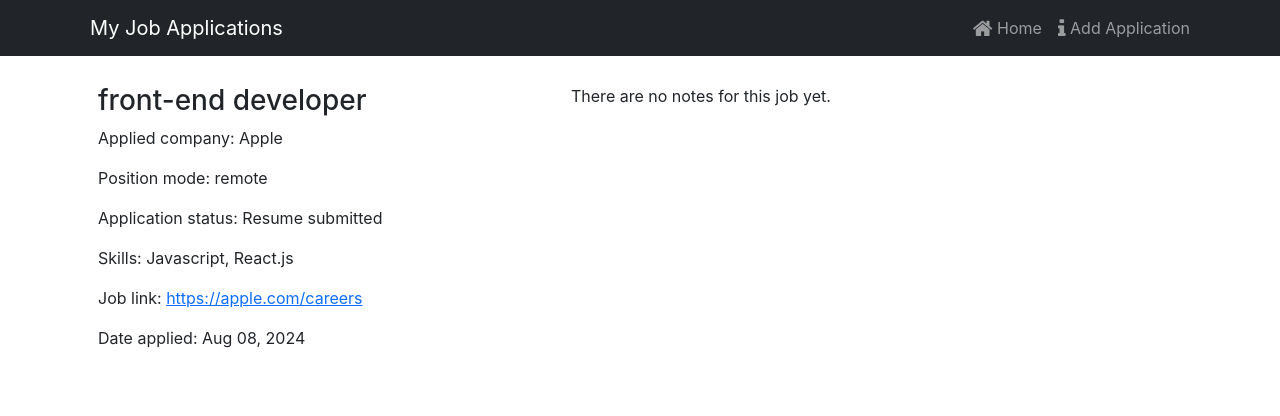
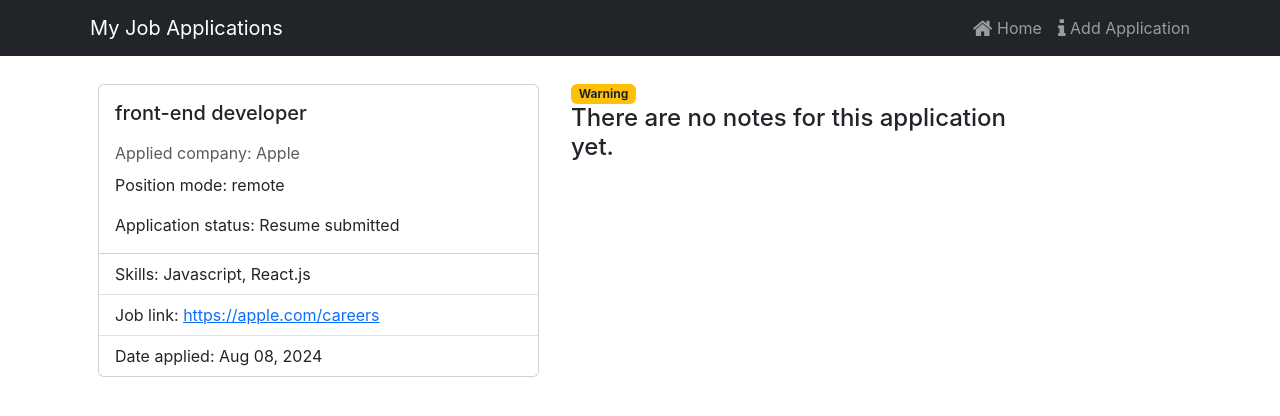
Before and after one commit to priscillayouziqian/job-application-tracker, a React (Create React App) app: page /jobs/0 in a window 1280 px wide. Shown: the top 416 px of the page. Built offline with nearby package versions, Linux system fonts and the light colour scheme.

Commit message:
updated UI to JobPage, created jobsSlice let jobs data accessed by useSelector

```diff
--- a/src/App.js
+++ b/src/App.js
@@ -1,14 +1,18 @@
 import { useState } from 'react';
 import HomePage from './pages/HomePage';
 import AddApplicatonPage from './pages/AddApplicatonPage';
-import { TEST_JOBS } from './shared/TEST_JOBS';
+// import { TEST_JOBS } from './shared/TEST_JOBS';
+import { selectAllJobs } from './jobs/jobsSlice';
+import { useSelector } from 'react-redux';
 import { Route, Routes } from 'react-router-dom';
 import { Container } from "react-bootstrap";
 import JobPage from './pages/JobPage';
 import Header from './components/Header';
 
 function App() {
-  const [jobsList, setJobsList] = useState( TEST_JOBS )
+  // access the jobs data using useSelecter
+  const jobs = useSelector(selectAllJobs);
+  const [jobsList, setJobsList] = useState(jobs);
 
   return (
     <div>
--- a/src/components/RandomPage.js
+++ /dev/null
@@ -1,4 +0,0 @@
-const RandomPage = () => {
-
-}
-export default RandomPage;
--- /dev/null
+++ b/src/jobs/jobsSlice.js
@@ -0,0 +1,19 @@
+import { createSlice } from "@reduxjs/toolkit";
+import { TEST_JOBS } from "../shared/TEST_JOBS";
+
+const initialState = {
+    jobsArray: TEST_JOBS
+};
+
+const jobsSlice = createSlice({
+    name: 'jobs',
+    initialState,
+    reducers: {
+    }
+})
+
+export const jobsReducer = jobsSlice.reducer;
+
+export const selectAllJobs = (state) => {
+    return state.jobs.jobsArray;
+}
--- a/src/notes/NotesList.js
+++ b/src/notes/NotesList.js
@@ -1,4 +1,4 @@
-import { Col } from 'react-bootstrap';
+import { Col, Badge, Stack } from 'react-bootstrap';
 import Note from './Note';
 import { selectNotesByJobId } from './notesSlice';
 import NoteForm from './NoteForm';
@@ -10,7 +10,7 @@ const NotesList = ({jobId}) => {
 
     if(notes && notes.length > 0){
         return (
-            <Col md='5' className='m-1'>
+            <Col md='5' className='m-1 mb-3'>
                 <h4>Notes</h4>
                 {notes.map((note) => {
                     return <Note key={note.id} note={note} />;
@@ -21,10 +21,15 @@ const NotesList = ({jobId}) => {
         )
     }
   return (
-    <Col md='5' className='m-1'>
-            There are no notes for this job yet.
+    <Col md="5" className="m-1">
+      <Stack direction="horizontal" gap={2}>
+        <Badge bg="warning" text="dark">
+          Warning
+        </Badge>
+      </Stack>
+      <h4>There are no notes for this application yet.</h4>
     </Col>
-  )
+  );
 }
 
 export default NotesList;
--- a/src/pages/JobPage.js
+++ b/src/pages/JobPage.js
@@ -1,5 +1,5 @@
 import { useParams } from "react-router-dom";
-import { Container, Row, Col } from "react-bootstrap";
+import { Container, Row, Col, Card, ListGroup } from "react-bootstrap";
 import { formatDate } from "../utils/formateDate";
 import NotesList from "../notes/NotesList";
 
@@ -19,19 +19,24 @@ const JobPage = ({jobsList}) => {
     <Container>
       <Row>
         <Col md='5' className='m-1'>
-          <h3>{job.name}</h3>
-          <p>Applied company: {job.company}</p>
-          <p>Position mode: {job.mode}</p>
-          <p>Application status: {job.status}</p>
-          <p>Skills: {job.skills.join(', ')}</p>
-          <p>Job link: <a href={job.jobLink} target="_blank" rel="noopener noreferrer">{job.jobLink}</a></p>
-          <p>Date applied: {formatDate(job.dateApplied)}</p>
+          <Card style={{ width: '100%' }}>
+            <Card.Body>
+              <Card.Title className="mb-3">{job.name}</Card.Title>
+              <Card.Text className="mb-2 text-muted">Applied company: {job.company}</Card.Text>
+              <Card.Text>Position mode: {job.mode}</Card.Text>
+              <Card.Text>Application status: {job.status}</Card.Text>
+            </Card.Body>
+            <ListGroup className="list-group-flush">
+              <ListGroup.Item>Skills: {job.skills.join(', ')}</ListGroup.Item>
+              <ListGroup.Item>Job link: <a href={job.jobLink} target="_blank" rel="noopener noreferrer">{job.jobLink}</a></ListGroup.Item>
+              <ListGroup.Item>Date applied: {formatDate(job.dateApplied)}</ListGroup.Item>
+            </ListGroup>
+          </Card>
         </Col>
 
         <NotesList jobId={jobId} />
 
       </Row>
-
     </Container>
   )
 }
--- a/src/utils/store.js
+++ b/src/utils/store.js
@@ -1,9 +1,11 @@
 import { configureStore } from '@reduxjs/toolkit';
 import {notesReducer} from '../notes/notesSlice';
+import { jobsReducer } from '../jobs/jobsSlice';
 
 const store = configureStore({
     reducer: {
         notes: notesReducer,
+        jobs: jobsReducer
     },
 });
 
```
